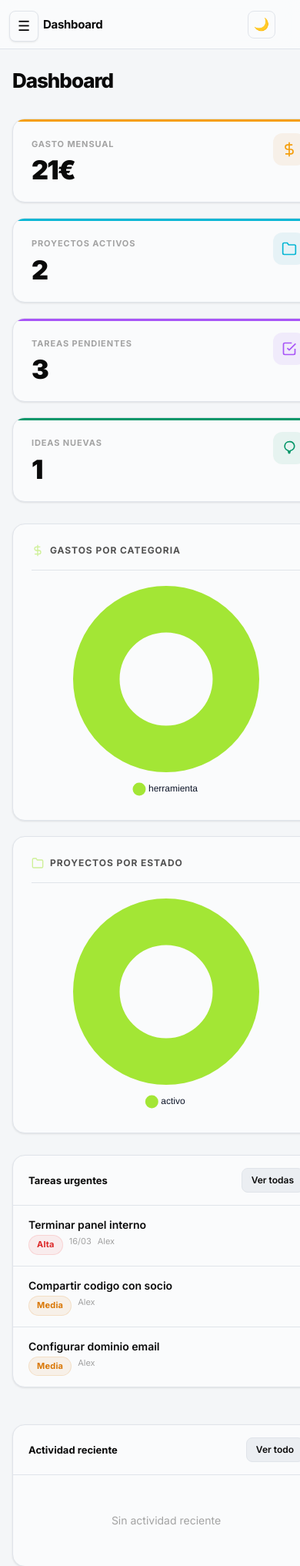
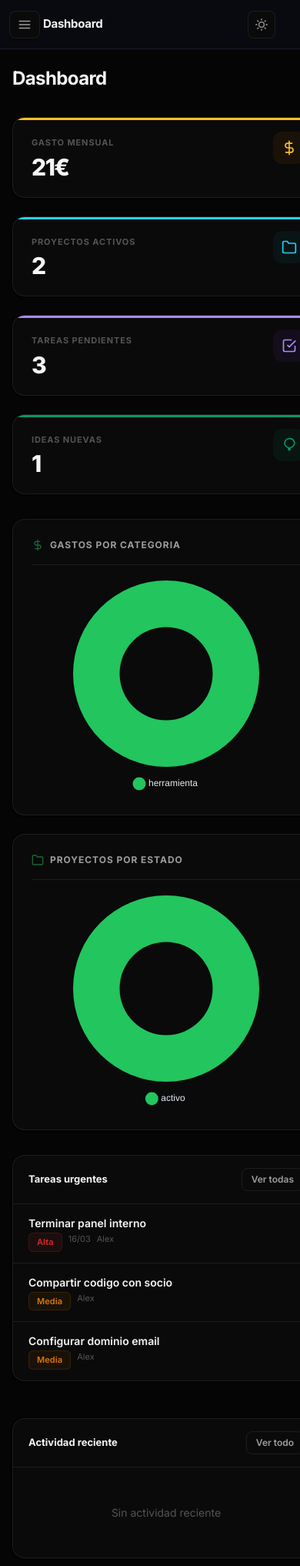
Before and after one commit to alextorres1709/nodex-panel, a Flask app: page / in a window 390 px wide; the page is wider, and only the part inside the window is pictured. Shown: the top 2034 px of that part at 77% size. Run offline with Flask 3, Linux system fonts and the light colour scheme; the visitor is signed in with stand-in values (Sample User, id 1); parts of the project's set-up code (start-up, migrations or seed data) failed here and were passed over.

Commit message:
Professional UI redesign: dual-theme palette, remove emojis, refine components
- Light mode: violet (#7c3aed) accents
- Dark mode: green (#22c55e) accents, set as default
- Replace all emojis with SVG icons (theme toggle, eye, hamburger)
- Refine typography: tighter weights and sizes
- Badges: 6px radius, weight 600
- Buttons: white text on primary, outlined secondary
- Tables: no uppercase headers
- Cards: subtle shadows, no translateY hover
- Add Design System doc for client project customization

Co-Authored-By: Claude Opus 4.6 <noreply@anthropic.com>

```diff
--- a/static/css/styles.css
+++ b/static/css/styles.css
@@ -5,11 +5,11 @@
 @import url('https://fonts.googleapis.com/css2?family=Inter:wght@300;400;500;600;700;800;900&display=swap');
 
 :root {
-    --brand-primary: #a3e635;
-    --brand-primary-light: #bef264;
-    --brand-primary-dark: #84cc16;
+    --brand-primary: #7c3aed;
+    --brand-primary-light: #8b5cf6;
+    --brand-primary-dark: #6d28d9;
     --brand-cyan: #06b6d4;
-    --brand-purple: #a855f7;
+    --brand-purple: #7c3aed;
     --brand-amber: #f59e0b;
 
     --bg-primary: #f4f6f8;
@@ -24,7 +24,7 @@
 
     --border-color: #e0e4ea;
     --border-hover: #c8cdd5;
-    --border-focus: rgba(163, 230, 53, 0.5);
+    --border-focus: rgba(124, 58, 237, 0.5);
 
     --danger: #ef4444;
     --warning: #f59e0b;
@@ -39,9 +39,9 @@
     --radius-lg: 16px;
     --radius-xl: 20px;
 
-    --shadow-card: 0 1px 3px rgba(0,0,0,0.06), 0 1px 2px rgba(0,0,0,0.04);
-    --shadow-elevated: 0 4px 12px rgba(0,0,0,0.08);
-    --shadow-lg: 0 10px 30px rgba(0,0,0,0.1);
+    --shadow-card: 0 1px 2px rgba(0,0,0,0.04);
+    --shadow-elevated: 0 2px 8px rgba(0,0,0,0.06);
+    --shadow-lg: 0 8px 24px rgba(0,0,0,0.08);
 
     --transition: all 0.2s cubic-bezier(0.4, 0, 0.2, 1);
     --transition-fast: all 0.15s ease;
@@ -49,11 +49,11 @@
 
 /* ═══ DARK MODE ═══ */
 [data-theme="dark"] {
-    --brand-primary: #a3e635;
-    --brand-primary-light: #bef264;
-    --brand-primary-dark: #84cc16;
+    --brand-primary: #22c55e;
+    --brand-primary-light: #4ade80;
+    --brand-primary-dark: #16a34a;
     --brand-cyan: #22d3ee;
-    --brand-purple: #c084fc;
+    --brand-purple: #a78bfa;
     --brand-amber: #fbbf24;
     --bg-primary: #050505;
     --bg-secondary: #0a0a0a;
@@ -62,7 +62,7 @@
     --bg-card-hover: #111111;
     --border-color: rgba(255,255,255,0.08);
     --border-hover: rgba(255,255,255,0.14);
-    --border-focus: rgba(163, 230, 53, 0.5);
+    --border-focus: rgba(34, 197, 94, 0.5);
     --text-primary: #f5f5f5;
     --text-secondary: rgba(255,255,255,0.6);
     --text-tertiary: rgba(255,255,255,0.3);
@@ -78,7 +78,7 @@ body {
     font-family: 'Inter', system-ui, -apple-system, sans-serif;
     background: var(--bg-primary);
     color: var(--text-primary);
-    line-height: 1.6;
+    line-height: 1.5;
     -webkit-font-smoothing: antialiased;
     -moz-osx-font-smoothing: grayscale;
 }
@@ -284,15 +284,15 @@ a:hover { text-decoration: none; }
     display: flex;
     align-items: center;
     justify-content: space-between;
-    margin-bottom: 28px;
+    margin-bottom: 32px;
     flex-wrap: wrap;
     gap: 12px;
 }
 
 .page-header h1 {
-    font-size: 26px;
-    font-weight: 800;
-    letter-spacing: -0.04em;
+    font-size: 24px;
+    font-weight: 700;
+    letter-spacing: -0.025em;
 }
 
 .page-subtitle {
@@ -313,9 +313,10 @@ a:hover { text-decoration: none; }
     align-items: center;
     justify-content: center;
     transition: var(--transition);
-    font-size: 16px;
     color: var(--text-secondary);
 }
+
+.theme-toggle svg { width: 16px; height: 16px; }
 
 .theme-toggle:hover {
     border-color: var(--border-hover);
@@ -326,8 +327,8 @@ a:hover { text-decoration: none; }
 .kpi-grid {
     display: grid;
     grid-template-columns: repeat(auto-fit, minmax(220px, 1fr));
-    gap: 20px;
-    margin-bottom: 28px;
+    gap: 24px;
+    margin-bottom: 32px;
 }
 
 .kpi-card {
@@ -398,8 +397,8 @@ a:hover { text-decoration: none; }
 }
 
 .kpi-value {
-    font-size: 34px;
-    font-weight: 900;
+    font-size: 30px;
+    font-weight: 800;
     letter-spacing: -0.05em;
     line-height: 1;
     color: var(--text-primary);
@@ -415,8 +414,8 @@ a:hover { text-decoration: none; }
 .charts-grid {
     display: grid;
     grid-template-columns: repeat(auto-fit, minmax(400px, 1fr));
-    gap: 20px;
-    margin-bottom: 28px;
+    gap: 24px;
+    margin-bottom: 32px;
 }
 
 .chart-card {
@@ -517,11 +514,11 @@ a:hover { text-decoration: none; }
     display: inline-flex;
     align-items: center;
     padding: 3px 10px;
-    border-radius: 100px;
+    border-radius: 6px;
     font-size: 11px;
-    font-weight: 700;
+    font-weight: 600;
     text-transform: capitalize;
-    letter-spacing: 0.02em;
+    letter-spacing: 0.01em;
     border: 1px solid transparent;
 }
 
@@ -570,22 +570,22 @@ a:hover { text-decoration: none; }
 
 .btn-primary {
     background: var(--brand-primary);
-    color: #0a0a0a;
-    box-shadow: 0 1px 3px rgba(163, 230, 53, 0.3);
+    color: #ffffff;
+    box-shadow: 0 1px 3px rgba(124, 58, 237, 0.3);
 }
 .btn-primary:hover {
     background: var(--brand-primary-dark);
-    box-shadow: 0 4px 12px rgba(163, 230, 53, 0.3);
-    transform: translateY(-1px);
+    box-shadow: 0 4px 12px rgba(124, 58, 237, 0.3);
 }
-[data-theme="dark"] .btn-primary { background: #84cc16; color: #0a0a0a; }
+[data-theme="dark"] .btn-primary { background: #16a34a; color: #ffffff; box-shadow: 0 1px 3px rgba(34, 197, 94, 0.3); }
+[data-theme="dark"] .btn-primary:hover { background: #15803d; box-shadow: 0 4px 12px rgba(34, 197, 94, 0.3); }
 
 .btn-secondary {
-    background: var(--bg-secondary);
-    color: var(--text-primary);
+    background: transparent;
+    color: var(--text-secondary);
     border: 1px solid var(--border-color);
 }
-.btn-secondary:hover { border-color: var(--border-hover); background: var(--bg-tertiary); }
+.btn-secondary:hover { border-color: var(--border-hover); background: var(--bg-secondary); color: var(--text-primary); }
 
 .btn-danger {
     background: rgba(239,68,68,0.08);
@@ -1126,12 +1143,14 @@ a:hover { text-decoration: none; }
     border-radius: var(--radius-sm);
     padding: 8px 10px;
     cursor: pointer;
-    font-size: 18px;
     box-shadow: var(--shadow-card);
+    color: var(--text-secondary);
 }
 
+.mobile-toggle svg { width: 18px; height: 18px; }
+
 @media (max-width: 768px) {
-    .mobile-toggle { display: block; }
+    .mobile-toggle { display: flex; align-items: center; justify-content: center; }
     .sidebar { transform: translateX(-100%); }
     .sidebar.open { transform: translateX(0); }
     .main-content { margin-left: 0; padding: calc(var(--header-height) + 20px) 16px 80px; }
--- a/static/js/app.js
+++ b/static/js/app.js
@@ -1,6 +1,6 @@
 // Theme
 function initTheme() {
-    const saved = localStorage.getItem('nodex-panel-theme') || 'light';
+    const saved = localStorage.getItem('nodex-panel-theme') || 'dark';
     document.documentElement.setAttribute('data-theme', saved);
     updateToggleIcon(saved);
 }
@@ -16,7 +16,12 @@ function toggleTheme() {
 
 function updateToggleIcon(theme) {
     const btn = document.getElementById('themeToggle');
-    if (btn) btn.textContent = theme === 'dark' ? '\u2600\uFE0F' : '\uD83C\uDF19';
+    if (!btn) return;
+    if (theme === 'dark') {
+        btn.innerHTML = '<svg width="16" height="16" viewBox="0 0 24 24" fill="none" stroke="currentColor" stroke-width="2" stroke-linecap="round" stroke-linejoin="round"><circle cx="12" cy="12" r="5"/><line x1="12" y1="1" x2="12" y2="3"/><line x1="12" y1="21" x2="12" y2="23"/><line x1="4.22" y1="4.22" x2="5.64" y2="5.64"/><line x1="18.36" y1="18.36" x2="19.78" y2="19.78"/><line x1="1" y1="12" x2="3" y2="12"/><line x1="21" y1="12" x2="23" y2="12"/><line x1="4.22" y1="19.78" x2="5.64" y2="18.36"/><line x1="18.36" y1="5.64" x2="19.78" y2="4.22"/></svg>';
+    } else {
+        btn.innerHTML = '<svg width="16" height="16" viewBox="0 0 24 24" fill="none" stroke="currentColor" stroke-width="2" stroke-linecap="round" stroke-linejoin="round"><path d="M21 12.79A9 9 0 1111.21 3 7 7 0 0021 12.79z"/></svg>';
+    }
 }
 
 // Charts
@@ -25,7 +30,9 @@ function getChartTheme() {
     return {
         text: isDark ? '#e2e8f0' : '#0f172a',
         grid: isDark ? '#1e293b' : '#e2e8f0',
-        colors: ['#a3e635', '#0a0a0a', '#84cc16', '#22d3ee', '#f59e0b', '#c084fc', '#ef4444', '#14b8a6'],
+        colors: isDark
+            ? ['#22c55e', '#16a34a', '#4ade80', '#22d3ee', '#fbbf24', '#a78bfa', '#ef4444', '#14b8a6']
+            : ['#7c3aed', '#6d28d9', '#8b5cf6', '#06b6d4', '#f59e0b', '#a855f7', '#ef4444', '#14b8a6'],
     };
 }
 
--- a/templates/base.html
+++ b/templates/base.html
@@ -7,8 +7,8 @@
     <link rel="stylesheet" href="{{ url_for('static', filename='css/styles.css') }}">
     <script src="https://cdn.jsdelivr.net/npm/chart.js@4.4.0/dist/chart.umd.min.js"></script>
 </head>
-<body>
-    <button class="mobile-toggle" onclick="toggleSidebar()">&#9776;</button>
+<body data-theme="dark">
+    <button class="mobile-toggle" onclick="toggleSidebar()"><svg width="18" height="18" viewBox="0 0 24 24" fill="none" stroke="currentColor" stroke-width="2" stroke-linecap="round" stroke-linejoin="round"><line x1="3" y1="6" x2="21" y2="6"/><line x1="3" y1="12" x2="21" y2="12"/><line x1="3" y1="18" x2="21" y2="18"/></svg></button>
 
     <div class="app-layout">
         <nav class="sidebar">
--- a/templates/credenciales.html
+++ b/templates/credenciales.html
@@ -50,14 +50,14 @@
                     {% if c.password %}
                     <span class="cred-hidden" id="pw-{{ c.id }}">••••••••</span>
                     <span class="cred-visible" id="pw-show-{{ c.id }}" style="display:none;font-family:monospace;font-size:12px">{{ c._decrypted_password }}</span>
-                    <button class="btn-icon" onclick="toggleCred('pw', {{ c.id }})" title="Mostrar" style="margin-left:4px;font-size:11px;padding:3px 6px">👁</button>
+                    <button class="btn-icon" onclick="toggleCred('pw', {{ c.id }})" title="Mostrar" style="margin-left:4px;padding:3px 6px"><svg width="14" height="14" viewBox="0 0 24 24" fill="none" stroke="currentColor" stroke-width="2" stroke-linecap="round" stroke-linejoin="round"><path d="M1 12s4-8 11-8 11 8 11 8-4 8-11 8-11-8-11-8z"/><circle cx="12" cy="12" r="3"/></svg></button>
                     {% else %}&mdash;{% endif %}
                 </td>
                 <td>
                     {% if c.api_key %}
                     <span class="cred-hidden" id="ak-{{ c.id }}">••••••••</span>
                     <span class="cred-visible" id="ak-show-{{ c.id }}" style="display:none;font-family:monospace;font-size:12px">{{ c._decrypted_api_key }}</span>
-                    <button class="btn-icon" onclick="toggleCred('ak', {{ c.id }})" title="Mostrar" style="margin-left:4px;font-size:11px;padding:3px 6px">👁</button>
+                    <button class="btn-icon" onclick="toggleCred('ak', {{ c.id }})" title="Mostrar" style="margin-left:4px;padding:3px 6px"><svg width="14" height="14" viewBox="0 0 24 24" fill="none" stroke="currentColor" stroke-width="2" stroke-linecap="round" stroke-linejoin="round"><path d="M1 12s4-8 11-8 11 8 11 8-4 8-11 8-11-8-11-8z"/><circle cx="12" cy="12" r="3"/></svg></button>
                     {% else %}&mdash;{% endif %}
                 </td>
                 <td><span class="badge badge-{{ c.category }}">{{ c.category }}</span></td>
--- a/templates/ideas.html
+++ b/templates/ideas.html
@@ -6,7 +6,7 @@
 <div class="page-header">
     <div>
         <h1>Ideas</h1>
-        <p class="page-subtitle">Lluvia de ideas y propuestas</p>
+        <p class="page-subtitle">Propuestas e iniciativas</p>
     </div>
     <button class="btn btn-primary" onclick="openModal('createModal')">+ Nueva idea</button>
 </div>
--- a/templates/login.html
+++ b/templates/login.html
@@ -6,7 +6,7 @@
     <title>NodexAI — Login</title>
     <link rel="stylesheet" href="{{ url_for('static', filename='css/styles.css') }}">
 </head>
-<body>
+<body data-theme="dark">
     <div class="login-page">
         <div class="login-card">
             <div class="login-logo"><img src="{{ url_for('static', filename='img/logo.png') }}" alt="NodexAI" style="width:36px;height:36px"></div>
```
Also changed, not shown: other parts of static/css/styles.css (+54 -37 lines), static/css/DESIGN-SYSTEM.md (added, +43 -0 lines).
